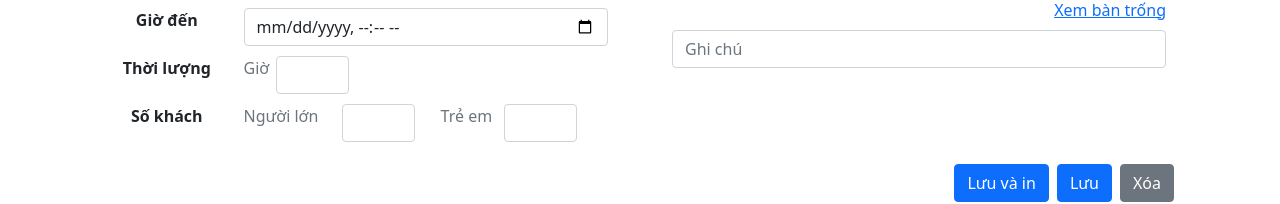
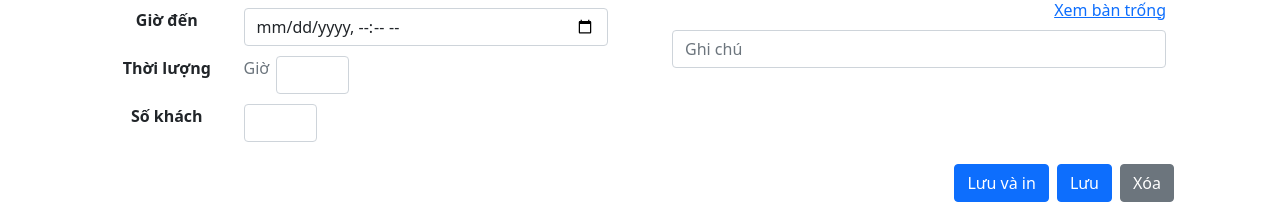
Before and after one commit to lkangr/doan1, a React (Create React App) app: page /reservation/new in a window 1280 px wide. Shown: the part 406-610 px from the top of the page. Built offline with nearby package versions, Linux system fonts and the light colour scheme.

Commit message:
Update reserve form

```diff
--- a/src/customer/component/Reserve_Form.js
+++ b/src/customer/component/Reserve_Form.js
@@ -51,18 +51,11 @@ const ReserveForm = () => {
               </div>
               <div className="col-9">
                 <div className="row">
-                  <div className="col-auto">
-                    <p className="text-muted text-end">Người lớn</p>
-                  </div>
+
                   <div className="col-3">
                     <input type="number" className="form-control" />
                   </div>
-                  <div className="col-2" style={{paddingRight: '0'}}>
-                    <p className="text-muted text-end">Trẻ em</p>
-                  </div>
-                  <div className="col-3">
-                    <input type="number" className="form-control" />
-                  </div>
+
                 </div>
               </div>
             </div>
```
